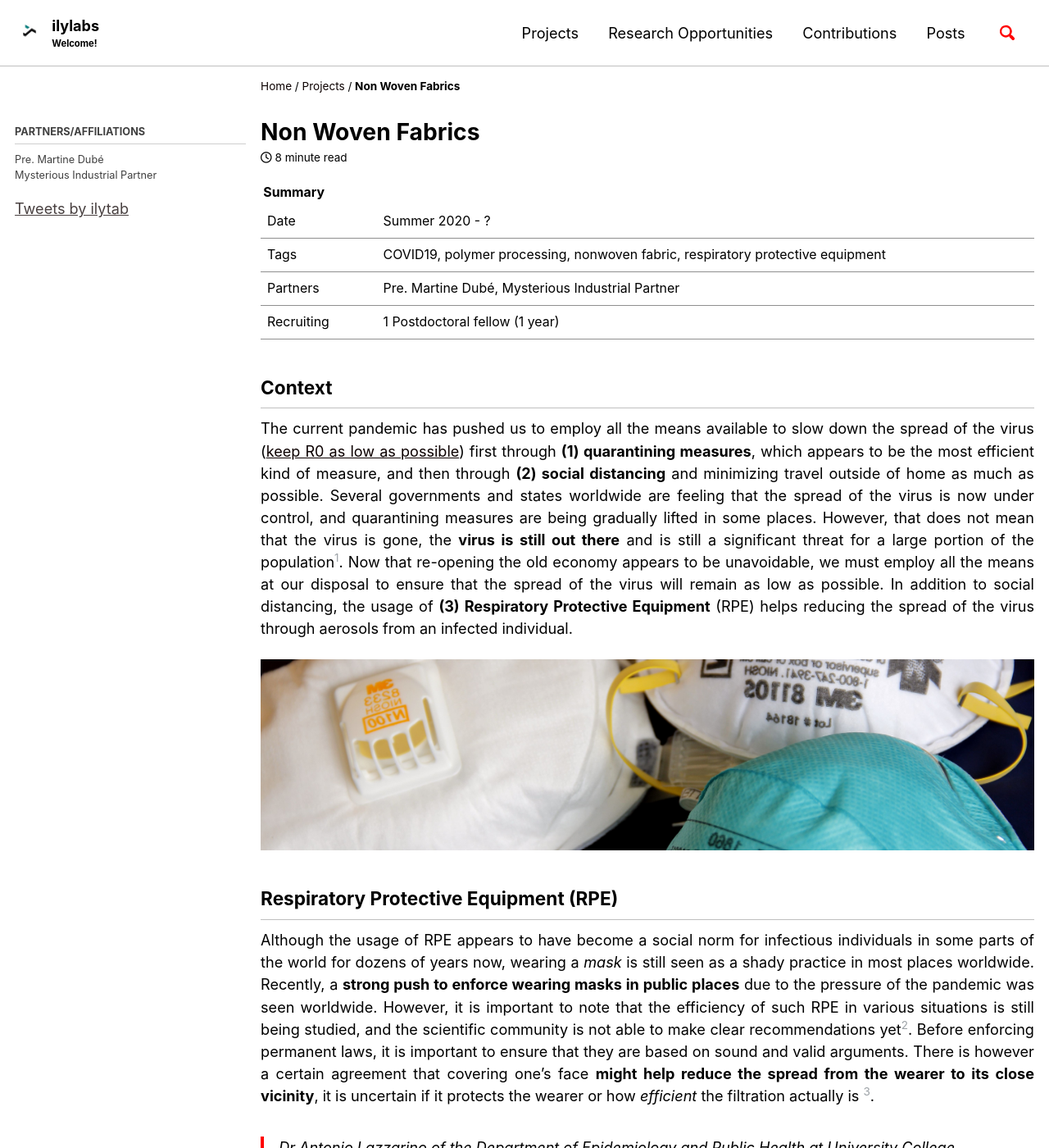
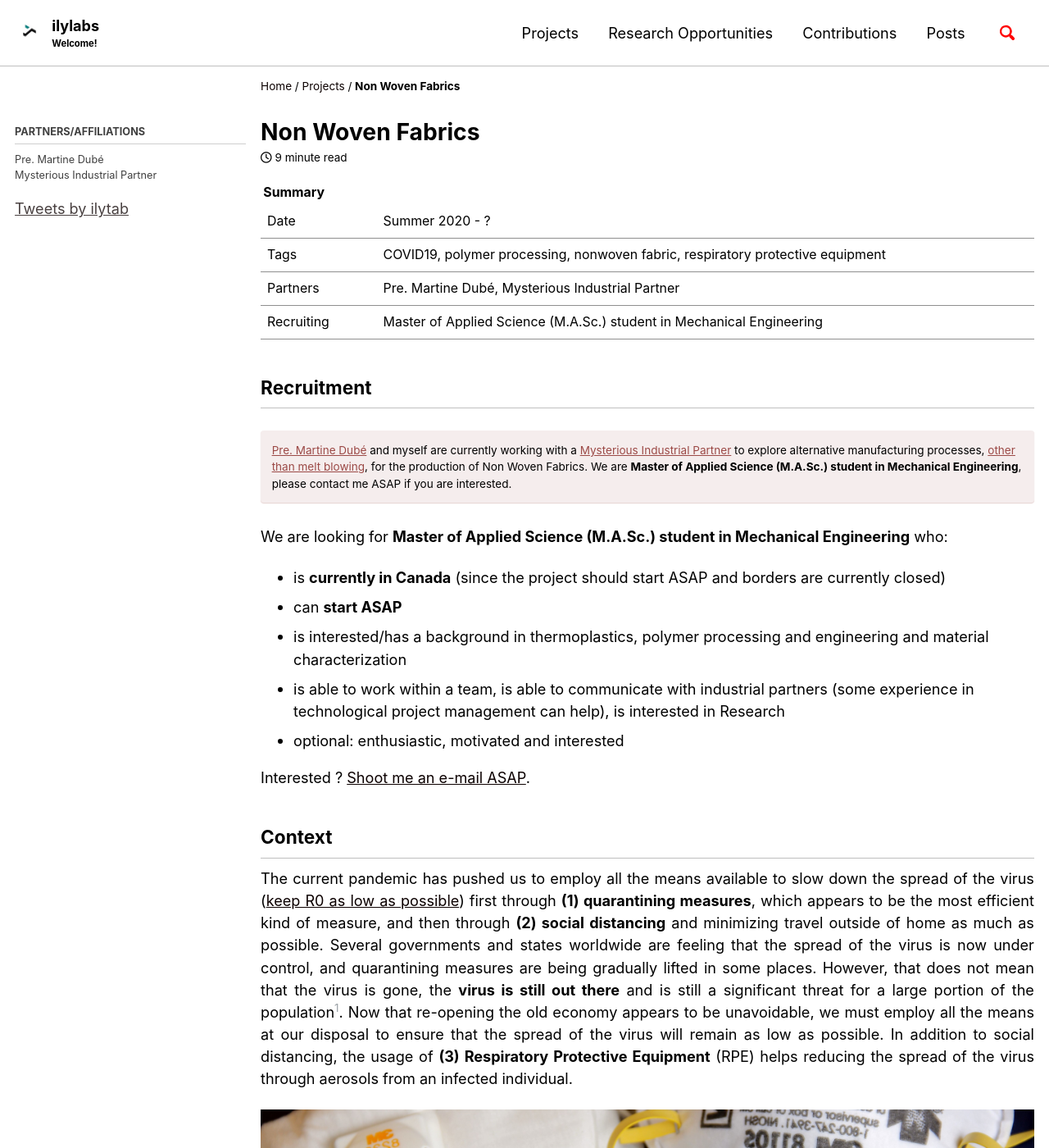
Before and after one commit to ilylabs/ilylabs.github.io, a Jekyll site: the page built from _projects/COVID-cottonmasks.md, in a window 1280 px wide and 1400 px high. Shown: the whole window at 82% size. Built offline with Jekyll 4.4.1, drawn with Linux system fonts in a browser that asks for light colours; cached includes are drawn as plain includes; nearby versions of some CDN libraries; formulas are drawn with MathJax 3; comment, search, counter and statistics services are not loaded.

Commit message:
New research opportunity: looking for a Master of Applied Science (M.A.Sc.) student in Mechanical Engineering for the Non Woven Fabrics project

```diff
--- a/_projects/COVID-cottonmasks.md
+++ b/_projects/COVID-cottonmasks.md
@@ -10,29 +10,29 @@ tags: [COVID19, polymer processing, nonwoven fabric, respiratory protective equi
 partners: [Pre. Martine Dubé, Mysterious Industrial Partner]
 project_date: "Summer 2020 - ?"
 contribute:
-recruiting: 1 Postdoctoral fellow (1 year)
+recruiting: Master of Applied Science (M.A.Sc.) student in Mechanical Engineering
 learn_more:
 shared_library:
 last_modified_at: 2020-05-14T11:35:26-04:00
 usemathjax: true
 ---
 
-<!--
+
 ## Recruitment
 
-[Pre. Martine Dubé](https://www.etsmtl.ca/Professeurs/mdube/Accueil) and myself are currently working with a [Mysterious Industrial Partner](https://www.youtube.com/watch?v=fq3abPnEEGE) to explore alternative manufacturing processes, [other than melt blowing](#nwp-melt-blown), for the production of Non Woven Fabrics. We are **currently looking for a Postdoctoral fellow (1 year contract)**, please contact me ASAP if you are interested.
+[Pre. Martine Dubé](https://www.etsmtl.ca/Professeurs/mdube/Accueil) and myself are currently working with a [Mysterious Industrial Partner](https://www.youtube.com/watch?v=fq3abPnEEGE) to explore alternative manufacturing processes, [other than melt blowing](#nwp-melt-blown), for the production of Non Woven Fabrics. We are **Master of Applied Science (M.A.Sc.) student in Mechanical Engineering**, please contact me ASAP if you are interested.
 {: .notice--danger}
 
 
-We are **looking for a Postdoctoral fellow** who:
-* is **currently in Canada** (since the project should start ASAP and borders are currently closed),
-* can **start ASAP** and is available for **at least 6 months** (ideally 12 months),
-* is interested/has a background in thermoplastics, polymer processing and engineering,
-* is autonomous, can supervise several students, is able to communicate with industrial partners (some experience in technological project management can help),
+We are looking for **Master of Applied Science (M.A.Sc.) student in Mechanical Engineering** who:
+* is **currently in Canada** (since the project should start ASAP and borders are currently closed)
+* can **start ASAP**
+* is interested/has a background in thermoplastics, polymer processing and engineering and material characterization
+* is able to work within a team, is able to communicate with industrial partners (some experience in technological project management can help), is interested in Research
 * optional: enthusiastic, motivated and interested
 
 Interested ? [Shoot me an e-mail ASAP](/research_opportunities/#how-to-apply).
--->
+
 
 ## Context
 
--- a/index.html
+++ b/index.html
@@ -20,7 +20,7 @@ For more detailed information, please see our <a href="/publications/" ><font co
 
     <h3>News</h3>
 
-    <em>2020/05/14</em>: <a href="https://www.etsmtl.ca/Professeurs/mdube/Accueil">Pre. Martine Dubé</a> and myself are currently working with a <a href="https://www.youtube.com/watch?v=fq3abPnEEGE">Mysterious Industrial Partner</a> to explore alternative manufacturing processes, other than melt blowing, for the <b>production of Non Woven Fabrics</b>. We are <font color = "#b2182b"><b>currently looking for a Postdoctoral fellow (1 year contract)</b></font>, please contact me ASAP if you are interested. <a href="./projects/COVID-cottonmasks">Learn more about the project here</a><br />   <br />
+    <em>2020/05/14</em>: <a href="https://www.etsmtl.ca/Professeurs/mdube/Accueil">Pre. Martine Dubé</a> and myself are currently working with a <a href="https://www.youtube.com/watch?v=fq3abPnEEGE">Mysterious Industrial Partner</a> to explore alternative manufacturing processes, other than melt blowing, for the <b>production of Non Woven Fabrics</b>. We are <font color = "#b2182b"><b>currently looking for a Master of Applied Science (M.A.Sc.) student in Mechanical Engineering</b></font>, please contact me ASAP if you are interested. <a href="./projects/COVID-cottonmasks">Learn more about the project here</a><br />   <br />
 
     <em>2020/05/08</em>: <a href="http://fgosselin.meca.polymtl.ca">Pr. Frédérick Gosselin</a> (École Polytechnique Montréal) and myself are the happy recipients of a <b>NSERC Alliance COVID-19 grant</b> that aims at developing a new generation of "Aerosol boxes", in collaboration with <a href="https://ciusss-estmtl.gouv.qc.ca/">Hôpital Maisonneuve-Rosemont</a> and <a href="https://cybplastique.ca">the super efficient Cybplastiques</a>. <a href="./projects/COVID-paretoux">Learn more about the project here</a> <br />   <br />
 
--- a/research_opportunities/index.md
+++ b/research_opportunities/index.md
@@ -21,6 +21,9 @@ To **apply**, send me an e-mail with:
 * Links toward additional information that you deem to be relevant
 
 ## Funded positions
+
+* **June 2020, a Master of Applied Science (M.A.Sc.) student in Mechanical Engineering**, please see the [Materials for Respiratory Protective Equipment project](/projects/COVID-cottonmasks)
+
 <!--
 * **May 2020, 1 Postdoctoral fellow (1 year contract)**, please see the [Materials for Respiratory Protective Equipment project](/projects/COVID-cottonmasks)
 -->
```
